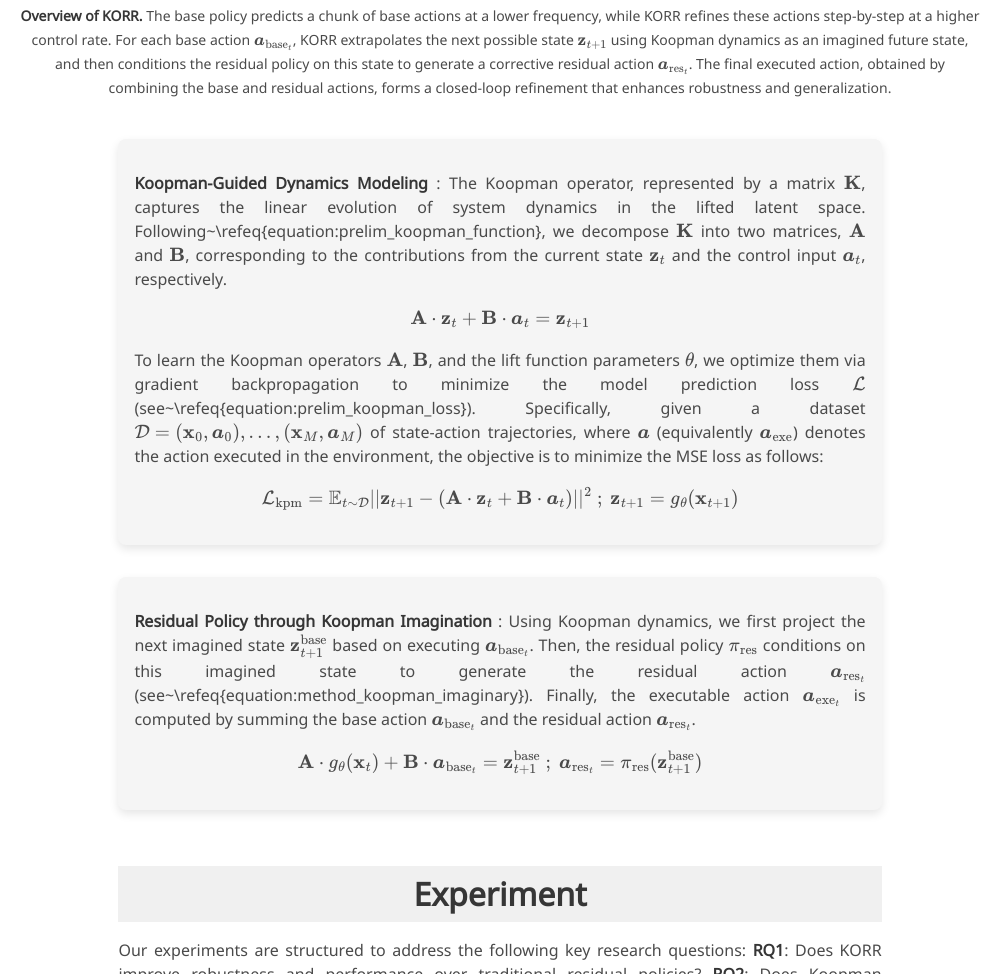
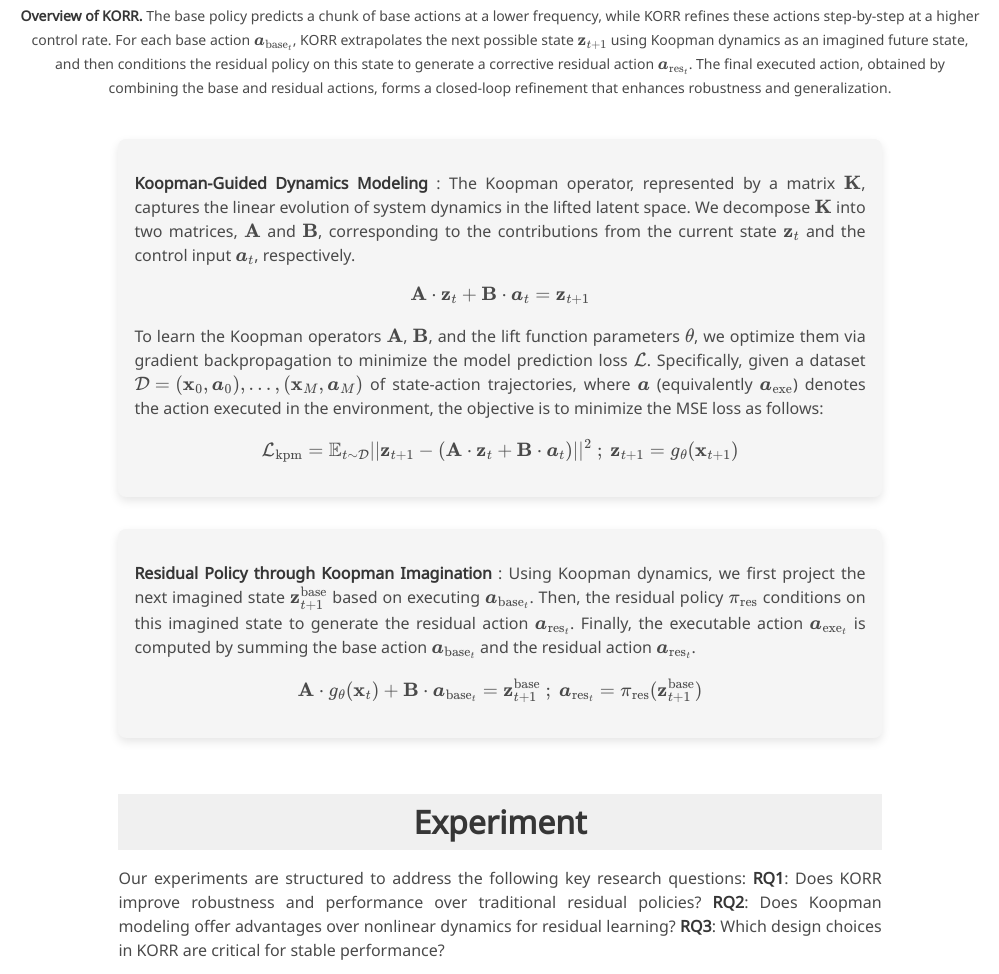
Before and after one commit to ZhefeiGong/korr-robot, a plain HTML site: page index.html in a window 1280 px wide. Shown: the part 1804-2778 px from the top of the page, without its empty margins (140-1139 px from the left). Drawn offline with nearby package versions, Linux system fonts and the light colour scheme; some packages are replaced by stand-ins of ours; some icons are missing; a web font is replaced by a local one.

Commit message:
delete useless citations

```diff
--- a/index.html
+++ b/index.html
@@ -369,7 +369,7 @@
               <strong>Koopman-Guided Dynamics Modeling</strong> :
 
               The Koopman operator, represented by a matrix \( \mathbf{K} \), captures the linear evolution of system dynamics in the lifted latent space.
-              Following~\refeq{equation:prelim_koopman_function}, we decompose \( \mathbf{K} \) into two matrices, \( \mathbf{A} \) and \( \mathbf{B} \),
+              We decompose \( \mathbf{K} \) into two matrices, \( \mathbf{A} \) and \( \mathbf{B} \),
               corresponding to the contributions from the current state \( \mathbf{z}_t \) and the control input \( \boldsymbol{a}_t \), respectively.
               \begin{equation}
               \mathbf{A} \cdot \mathbf{z}_t + \mathbf{B} \cdot \boldsymbol{a}_t = \mathbf{z}_{t+1}
@@ -377,7 +377,7 @@
               \end{equation}
 
               To learn the Koopman operators \( \mathbf{A} \), \( \mathbf{B} \), and the lift function parameters \( \theta \),
-              we optimize them via gradient backpropagation to minimize the model prediction loss \( \mathcal{L} \) (see~\refeq{equation:prelim_koopman_loss}).
+              we optimize them via gradient backpropagation to minimize the model prediction loss \( \mathcal{L} \).
               Specifically, given a dataset \( \mathcal{D} = {(\mathbf{x}_0, \boldsymbol{a}_0), \dots, (\mathbf{x}_M, \boldsymbol{a}_M)} \) of state-action trajectories,
               where \( \boldsymbol{a} \) (equivalently \( \boldsymbol{a}_\text{exe} \)) denotes the action executed in the environment,
               the objective is to minimize the MSE loss as follows:
@@ -406,7 +406,7 @@
               <div class="formula">
               <strong>Residual Policy through Koopman Imagination</strong> :
 
-              Using Koopman dynamics, we first project the next imagined state \( \mathbf{z}^{\text{base}}_{t+1} \) based on executing \( \boldsymbol{a}_{\text{base}_t} \). Then, the residual policy \( \pi_{\text{res}} \) conditions on this imagined state to generate the residual action \( \boldsymbol{a}_{\text{res}_t} \) (see~\refeq{equation:method_koopman_imaginary}).
+              Using Koopman dynamics, we first project the next imagined state \( \mathbf{z}^{\text{base}}_{t+1} \) based on executing \( \boldsymbol{a}_{\text{base}_t} \). Then, the residual policy \( \pi_{\text{res}} \) conditions on this imagined state to generate the residual action \( \boldsymbol{a}_{\text{res}_t} \).
               Finally, the executable action \( \boldsymbol{a}_{\text{exe}_t} \) is computed by summing the base action \( \boldsymbol{a}_{\text{base}_t} \) and the residual action \( \boldsymbol{a}_{\text{res}_t} \).
               \begin{equation}
               \mathbf{A} \cdot g_{\theta}(\mathbf{x}_t) + \mathbf{B} \cdot \boldsymbol{a}_{\text{base}_t} = \mathbf{z}^{\text{base}}_{t+1}
```
